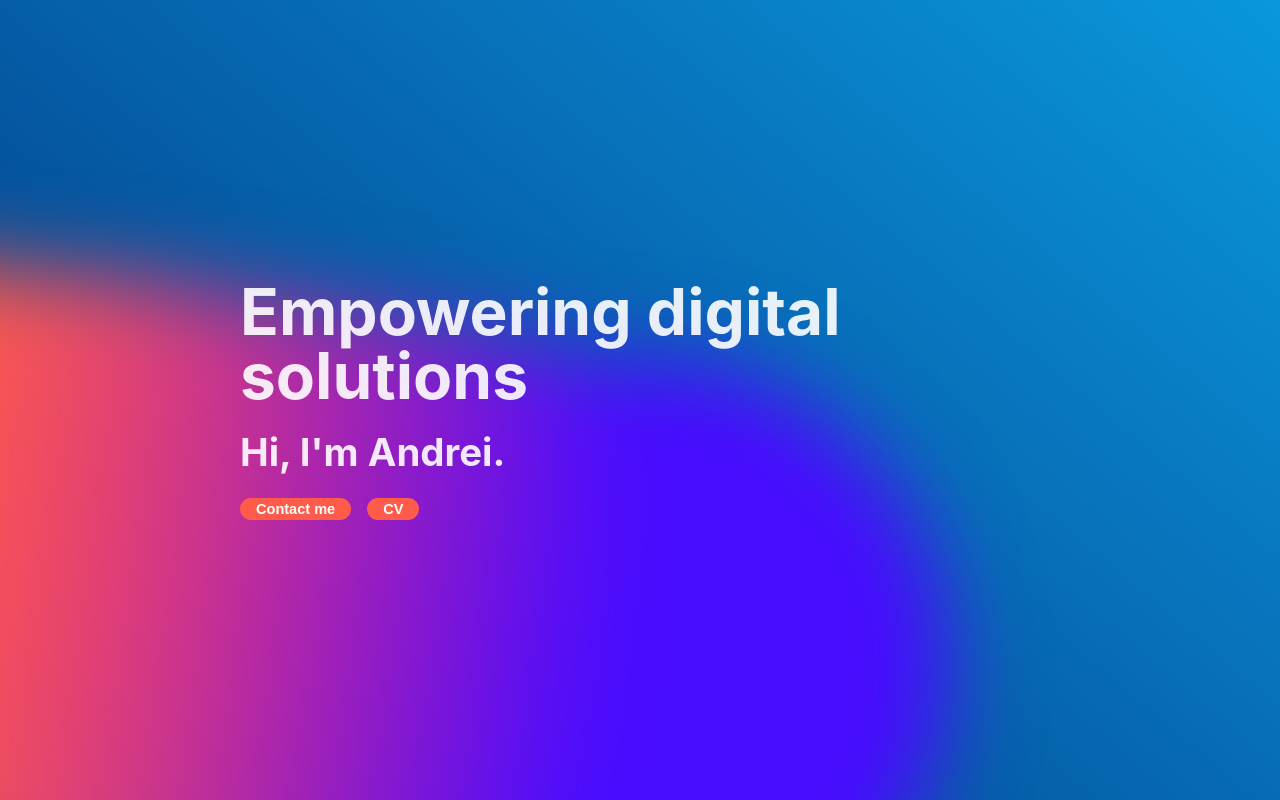
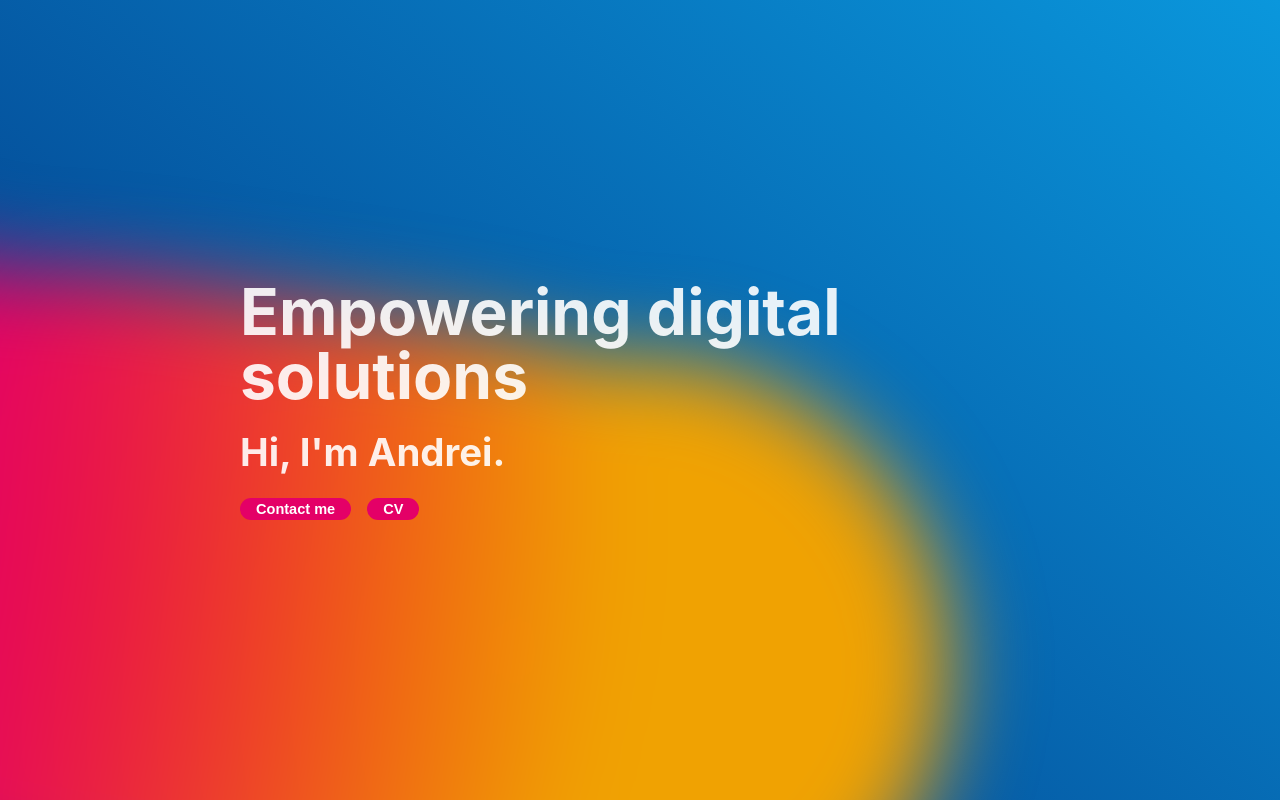
Before and after one commit to Popa-Andrei-Valentin/My_Portofolio, a React (Vite) app: page / in a window 1280 px wide. Shown: the top 800 px of the page. Built offline with nearby package versions, Linux system fonts and the light colour scheme.

Commit message:
Change hover color1, color2, and color2-darker

```diff
--- a/src/index.css
+++ b/src/index.css
@@ -11,9 +11,9 @@
   --selected-color: #292f44;
   --color-bg1: rgba(2,50,128,1);
   --color-bg2: rgba(10,151,220,1);
-  --color1: 72, 12, 255;
-  --color2: 255, 91, 74;
-  --color2-darker: 206, 42, 25;
+  --color1: 240, 162, 2;
+  --color2: 228, 0, 103;
+  --color2-darker: 194, 14, 95;
   --color3: 18, 184, 255;
   --color4: 255, 233, 70;
   --color5: 180, 180, 50;
```
